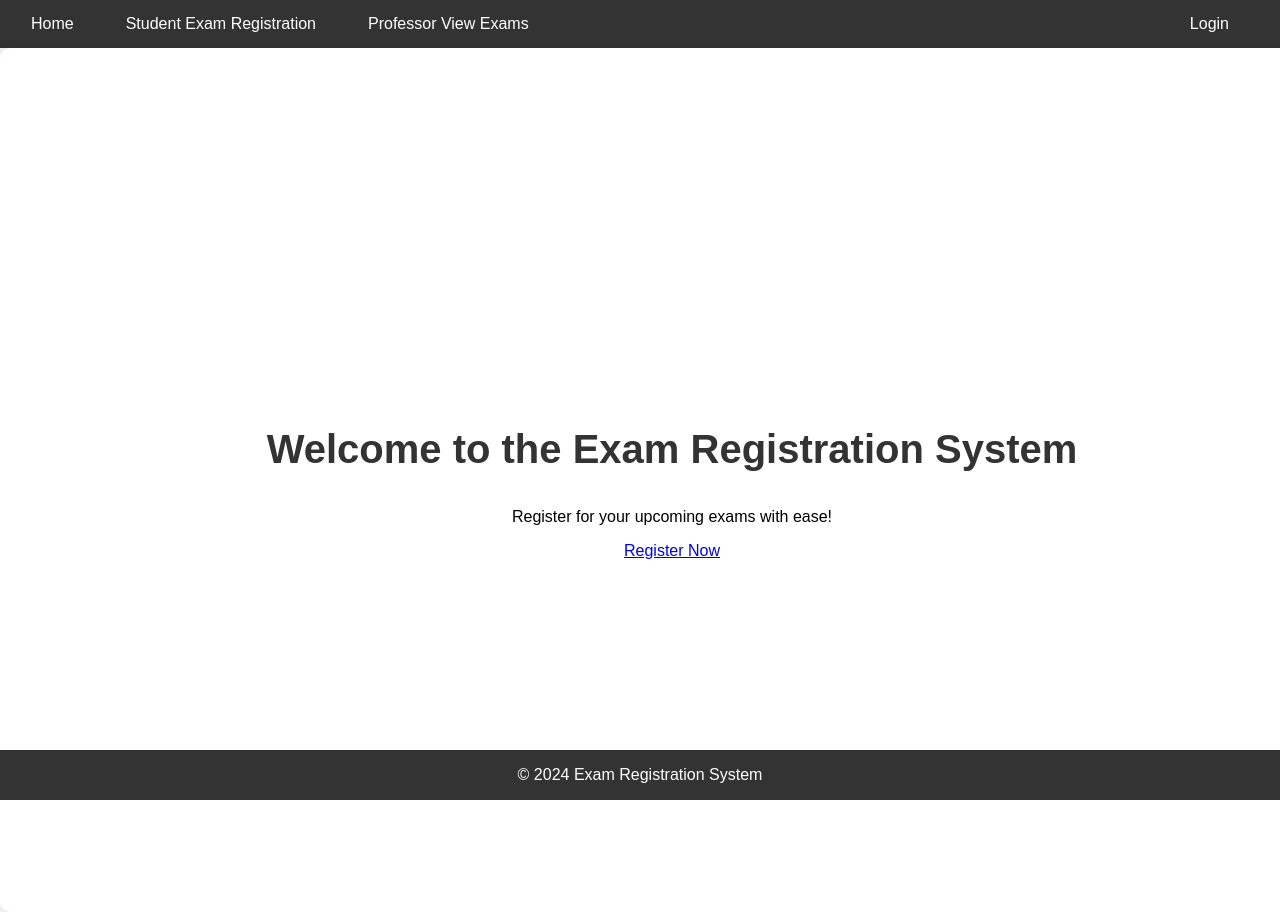
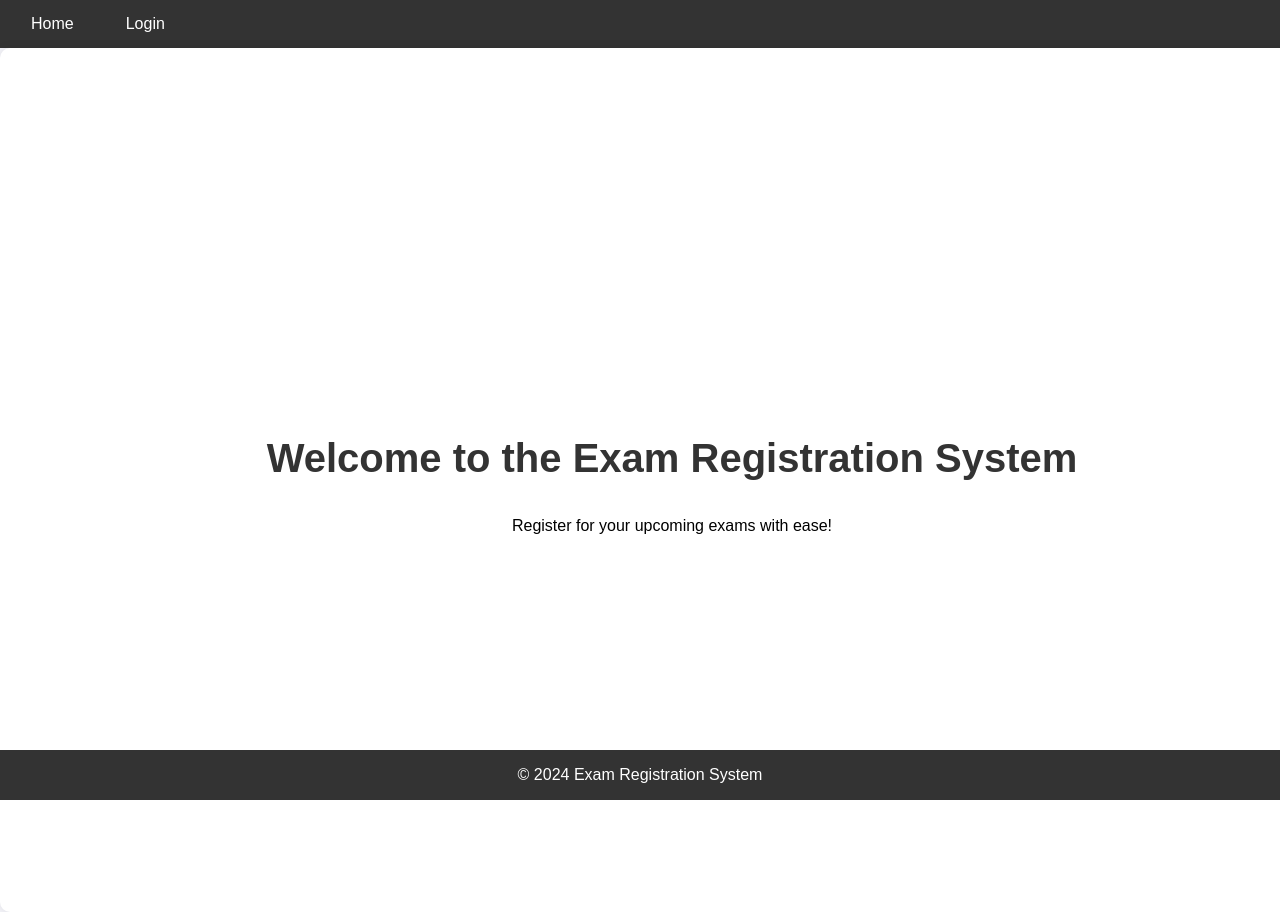
Before and after one commit to RodrigoM09/Exam_Reg, a Django app: page / in a window 1280 px wide; the page is wider, and only the part inside the window is pictured. Run offline with Django 5.2, Linux system fonts and the light colour scheme.

Commit message:
login fixes

```diff
--- a/registration/static/homestyles.css
+++ b/registration/static/homestyles.css
@@ -83,6 +83,17 @@ nav ul li a:hover {
     border-radius: 4px;
 }
 
+#login {
+    display: flex;
+    justify-content: center;
+    align-items: center;
+    color: white;
+}
+ul#login li {
+    color: white;
+}
+
+
 /* Responsive navbar */
 @media (max-width: 768px) {
     nav ul {
--- a/registration/static/registration/js/register.js
+++ b/registration/static/registration/js/register.js
@@ -3,24 +3,36 @@
 
 $(document).ready(function() {
     $('#register').click(function() {
+      e.preventDefault();
         register();
+    });
+
+    $('#cancel').click(function() {
+        window.location.href = '/home/';
     });
 });
 
-$(document).ready(function() {
-    $('#cancel').click(function() {
-        window.location.href = '/home/';
-    });
-  });
 
 function register() {
-    var student = $('#student').val();
-    var new_student = $('#new_student').val();
+    var student = $('#student').val() || '';
     var exam_name = $('#exam_name').val();
     var exam_date = $('#exam_date').val();
     var data = {
         'student': student,
         'new_student': new_student,
+        'exam_name': exam_name,
+        'exam_location': exam_location,
+        'exam_date': exam_date,
+        'exam_time': exam_time,
+    };
+
+    if (!exam_name || !exam_location || !exam_date || !exam_time) {
+        alert('Please fill in all required fields.');
+        return;
+    }
+
+    var data = {
+        'student': student,
         'exam_name': exam_name,
         'exam_location': exam_location,
         'exam_date': exam_date,
--- a/registration/templates/base.html
+++ b/registration/templates/base.html
@@ -16,20 +16,18 @@
     <nav id='navlinks'>
         <ul>
             <li><a href="/">Home</a></li>
-            <li><a href="{% url 'register_exam' %}">Student Exam Registration</a></li>
-            <li><a href="{% url 'view_exams' %}">Professor View Exams</a></li>
+            {% if user.is_authenticated %}
+                {% if user.is_teacher %}
+                    <li><a href="{% url 'view_exams' %}">Professor View Exams</a></li>
+                {% elif user.is_student %}
+                    <li><a href="{% url 'register_exam' %}">Student Exam Registration</a></li>
+                {% endif %}
+                <li><a href="{% url 'logout' %}">Logout</a></li>
+                <li>Welcome, {{ user.first_name }}</li>
+            {% else %}
+                <li><a href="{% url 'login' %}">Login</a></li>
+            {% endif %}
         </ul>
-        <ul id='login'>
-          <li><a href="{% url 'login' %}">Login</a></li>
-
-          {% if user.is_authenticated %}
-          <li><a href="{% url 'logout' %}">Logout</a></li>
-          {% endif %}
-          {% if user.is_authenticated %}
-          <p>Welcome, {{ user.username }}</p>
-        </ul>
-
-        {% endif %}
     </nav>
     {% block content %}
     {% endblock %}
--- a/registration/templates/home.html
+++ b/registration/templates/home.html
@@ -7,6 +7,6 @@
     <div class="container">
         <h1>Welcome to the Exam Registration System</h1>
         <p>Register for your upcoming exams with ease!</p>
-        <a href="{% url 'register_exam' %}">Register Now</a>
+        {% comment %} <a href="{% url 'register_exam' %}">Register Now</a> {% endcomment %}
     </div>
 {% endblock %}
--- a/registration/templates/login.html
+++ b/registration/templates/login.html
@@ -12,7 +12,7 @@
     <form method="post" action="/login/" id="login_form">
       {% csrf_token %}
       <label for="username">Username:</label>
-      <input type="text" name="username" id="username" required>
+      <input type="text" name="username" id="username" autocomplete="on" required>
 
 
       <br>
--- a/registration/views.py
+++ b/registration/views.py
@@ -3,37 +3,43 @@ from django.contrib.auth import authenticate, login, logout
 from .models import Student, Exam, User
 from django.http import HttpResponse, JsonResponse
 from django.contrib.auth import views as auth_views
+from django.contrib.auth.hashers import check_password
+
 
 def register_exam(request):
     if request.method == 'POST':
-        # Get data from the form
-        student_id = request.POST.get('student_id')  # For existing student selection
-        new_student_id = request.POST.get('new_student_id')  # For registering new student by Student ID
+        # Retrieve student ID from session
+        student_id = request.session.get('student_id')
+        if not student_id:
+            return HttpResponse("Error: No student logged in.", status=403)
+
+        try:
+            # Query the Student table using the student_id
+            student = Student.objects.get(student_id=student_id)
+        except Student.DoesNotExist:
+            return HttpResponse(f"Error: Student with ID {student_id} does not exist.", status=404)
+
+        # Fetch exam details from the POST request
         exam_name = request.POST.get('exam_name')
         exam_date = request.POST.get('exam_date')
+        exam_location = request.POST.get('exam_location')
+        exam_time = request.POST.get('exam_time')
 
-        # Check if a new student is being registered using Student ID
-        if new_student_id:
-            # Ensure no duplicate Student ID exists, or create a new one
-            student, _ = Student.objects.get_or_create(student_id=new_student_id)  # Ignore the 'created' variable
-        elif student_id:
-            # If an existing student is selected, fetch the student object
-            try:
-                student = Student.objects.get(id=student_id)
-            except Student.DoesNotExist:
-                return HttpResponse("Error: Selected student does not exist!", status=400)
-        else:
-            return HttpResponse("Error: No student selected or registered!", status=400)
+        if not (exam_name and exam_date and exam_location and exam_time):
+            return HttpResponse("Error: Missing exam details!", status=400)
 
         # Create the exam registration
-        Exam.objects.create(student=student, exam_name=exam_name, exam_date=exam_date)
+        Exam.objects.create(
+            student=student,
+            exam_name=exam_name,
+            exam_date=exam_date,
+            exam_location=exam_location,
+            exam_time=exam_time,
+        )
 
-        return HttpResponse("Exam Registered Successfully!")
+        return HttpResponse("Exam Registered Successfully!", status=201)
 
-    else:
-        # Display form with all students
-        students = Student.objects.all()
-        return render(request, 'register_exam.html', {'students': students})
+    return render(request, 'register_exam.html')
 
 def home(request):
     return render(request, 'home.html')
@@ -46,20 +52,25 @@ def login_view(request):
     if request.method == 'POST':
         username = request.POST.get('username')
         password = request.POST.get('password')
+        print(f"Username: {username}, Password: {password}")
+
+        if not (username and password):
+            return HttpResponse("Error: Missing username or password!", status=400)
 
         try:
-            # Check the Users table for matching credentials
-            user = User.objects.get(username=username, password=password)
+            user = User.objects.get(username=username)
+            print(f"User found: {user}")
+        except User.DoesNotExist:
+            return HttpResponse("Error: User does not exist!", status=404)
 
-            # Redirect based on role
-            if user.is_student:
-                return redirect('/register_exam/')
-            elif user.is_teacher:
-                return redirect('/view_exams/')
-            else:
-                return HttpResponse("User role not recognized.", status=403)
-        except User.DoesNotExist:
-            return HttpResponse("Invalid username or password.", status=403)
+        if not check_password(password, user.password):
+            print(f"Incorrect password for user: {username}")
+            return HttpResponse("Error: Incorrect password!", status=401)
+
+        login(request, user)
+        request.session['student_id'] = user.student_id
+        print(f"Login successful for user: {username}")
+        return redirect('home')
 
     return render(request, 'login.html')
 
```
Also changed, not shown: registration/models.py (+24 -25 lines), registration/migrations/0002_user_student.py (added), registration/migrations/0003_rename_user_id_user_student_id_remove_user_student.py (added), registration/migrations/0004_remove_student_password_remove_student_username_and_more.py (added).
